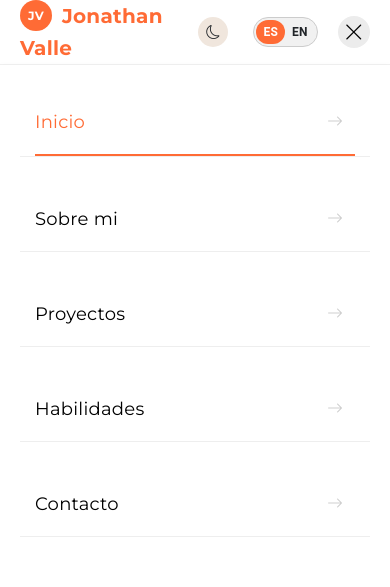
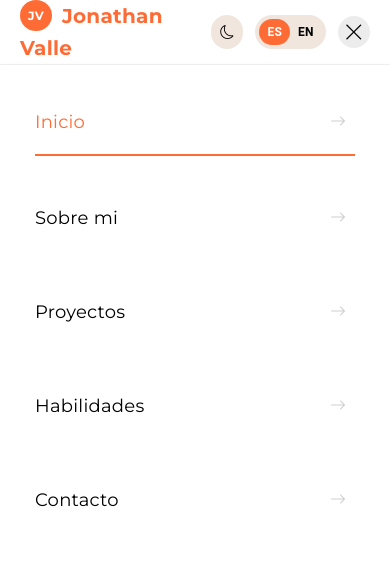
Before and after one commit to JonathanValle12/portafolio, an Angular app: page / in a window 390 px wide. Both pictures are taken after a click on the button 353 px from the left and 32 px from the top of the page. Shown: the top 587 px of the page. Built offline with nearby package versions, Linux system fonts and the light colour scheme.

Commit message:
Terminado Responsive Cabecera

```diff
--- a/src/app/components/header/header.component.css
+++ b/src/app/components/header/header.component.css
@@ -1,16 +1,24 @@
 .cabecera {
   width: 100%;
-    display: flex;
-    justify-content: space-evenly;
-    align-items: center;
   background-color: var(--fondo-header-color);
   position: fixed;
   border-bottom: 1px solid #f1f1f1;
   height: 65px;
   z-index: 99999;
+  display: flex;
+  justify-content: center; /* 👈 centramos el contenedor */
+}
+
+.cabecera-contenido {
+  display: flex;
+  align-items: center;
+  justify-content: space-between; /* reparte logo - nav - selector */
+  width: 100%;
+  max-width: 1500px;
+  margin: 0 20px;
 }
 .cabecera nav a {
-    color: #000000;
+    color: var(--text-color-nav);
     font-family: 'Montserrat', monospace;
     font-weight: normal;
     transition: color 0.5s ease, font-weight 0.3s ease;
@@ -22,12 +30,12 @@
 }
 .cabecera a.active {
     color: #FF6B35 !important;
-    border-bottom: 2px solid #FF6B35;
+    border-bottom: 3px solid #FF6B35;
     font-weight: bold;
 }
 .cabecera .select-icon {
     display: flex;
-    gap: 25px;
+    gap: 12px;
 }
 .cabecera nav li {
     display: inline-block;
@@ -53,22 +61,15 @@
     margin-right: 10px;
     vertical-align: bottom;
 }
-.cabecera .idioma-select {
-    border: none;
-    color: var(--primary-color);
-    cursor: pointer;
-    outline: none;
-    background-color: transparent !important;
-}
 .language-selector {
     display: flex;
-    background-color: #f1f1f1;
+    background-color: var(--background-nav-select-icon);
+    color: var(--text-color-nav);
     border-radius: 50px;
-    border: 1px solid #ccc;
-    padding: 2px;
+    padding: 4px;
 }
 .language-option {
-    padding: 2px 7px;
+    padding: 3px 8px;
     cursor: pointer;
     flex: 1;
     text-align: center;
@@ -82,14 +83,15 @@
     background-color: #FF6B35;
     color: white;
 }
-.language-option:hover {
-    background-color: #ddd;
+.language-option:not(.selected):hover {
+    color: #FF6B35;
 }
 .cabecera i:first-child {
-    background-color:rgb(240 230 221);
+    background-color:var(--background-nav-select-icon);
+    color: var(--text-color-nav);
     border-radius: 50px;
     padding: 7px;
-    width: 30px;
+    width: 32px;
     display: flex;
     justify-content: center;
     align-items: center;
@@ -125,10 +127,7 @@
         display: flex;
     }
     .cabecera nav.nav-container li {
-        display: block;
         margin-bottom: 25px;
-        list-style: none;
-        border-bottom: 1px solid #eee;
         margin-top: 20px;
     }
     .cabecera nav.nav-container a {
@@ -155,19 +154,16 @@
         color: #000;
         padding: 6px;
         font-size: 20px;
-        margin: 0 20px;
+        margin-left: 12px;
     }
     .cabecera h2 {
         width: 100%;
-        margin-left: 20px;
     }
     .cabecera nav .icono-derecha {
         float: right;
         font-size: 16px;
         color: #cecece;
-        margin-right: 5px;
         background-color: #fff;
-
         display: inline;
     }
 }
--- a/src/app/components/header/header.component.html
+++ b/src/app/components/header/header.component.html
@@ -1,12 +1,13 @@
 <header class="cabecera">
+    <div class="cabecera-contenido">
         <h2 class="titulo" [ngClass]="{'show-titulo': showMenu}"><span>JV</span>Jonathan Valle</h2>
         <section>
             <nav class="nav-container" [ngClass]="{'show-menu' : showMenu}">
-            <li><a href="javascript:void(0)" (click)="scrollToSection('inicio'); toggleMenu()" [class.active]="activeSection === 'inicio'">{{ getTranslation('home')}}<i *ngIf="activeSection === 'inicio'" class="bi bi-arrow-right icono-derecha"></i></a></li>
-            <li><a href="javascript:void(0)" (click)="scrollToSection('sobre-mi'); toggleMenu()" [class.active]="activeSection === 'sobre-mi'">{{ getTranslation('aboutMe')}}<i *ngIf="activeSection === 'inicio'" class="bi bi-arrow-right icono-derecha"></i></a></li>
-            <li><a href="javascript:void(0)" (click)="scrollToSection('proyectos'); toggleMenu()" [class.active]="activeSection === 'proyectos'">{{ getTranslation('projects')}}<i *ngIf="activeSection === 'inicio'" class="bi bi-arrow-right icono-derecha"></i></a></li>
-            <li><a href="javascript:void(0)" (click)="scrollToSection('habilidades'); toggleMenu()" [class.active]="activeSection === 'habilidades'">{{ getTranslation('skills')}}<i *ngIf="activeSection === 'inicio'" class="bi bi-arrow-right icono-derecha"></i></a></li>
-            <li><a href="javascript:void(0)" (click)="scrollToSection('contacto'); toggleMenu()" [class.active]="activeSection === 'contacto'">{{ getTranslation('contact')}}<i *ngIf="activeSection === 'inicio'" class="bi bi-arrow-right icono-derecha"></i></a></li>
+                <li><a href="javascript:void(0)" (click)="scrollToSection('inicio'); toggleMenu()" [class.active]="activeSection === 'inicio'">{{ getTranslation('home')}}<i class="bi bi-arrow-right icono-derecha"></i></a></li>
+                <li><a href="javascript:void(0)" (click)="scrollToSection('sobre-mi'); toggleMenu()" [class.active]="activeSection === 'sobre-mi'">{{ getTranslation('aboutMe')}}<i class="bi bi-arrow-right icono-derecha"></i></a></li>
+                <li><a href="javascript:void(0)" (click)="scrollToSection('proyectos'); toggleMenu()" [class.active]="activeSection === 'proyectos'">{{ getTranslation('projects')}}<i class="bi bi-arrow-right icono-derecha"></i></a></li>
+                <li><a href="javascript:void(0)" (click)="scrollToSection('habilidades'); toggleMenu()" [class.active]="activeSection === 'habilidades'">{{ getTranslation('skills')}}<i class="bi bi-arrow-right icono-derecha"></i></a></li>
+                <li><a href="javascript:void(0)" (click)="scrollToSection('contacto'); toggleMenu()" [class.active]="activeSection === 'contacto'">{{ getTranslation('contact')}}<i class="bi bi-arrow-right icono-derecha"></i></a></li>
             </nav>
         </section>
         <section>
@@ -32,4 +33,5 @@
         </section>
         <i *ngIf="showMenu" class="bi bi-x-lg" id="menu" (click)="toggleMenu()" aria-label="Close menu" role="button"></i>
         <i *ngIf="!showMenu" class="bi bi-list" id="menu" (click)="toggleMenu()" aria-label="Open menu" role="button"></i>
+    </div>
 </header>
--- a/src/assets/css/theme-light.css
+++ b/src/assets/css/theme-light.css
@@ -19,4 +19,6 @@
     --background-card-border: rgb(225, 226, 255);
     --text-color-card: rgb(18, 55, 203);
     --background-color: #fff;
+    --text-color-nav: #000000;
+    --background-nav-select-icon: #f0e6dd;
 }
```
Also changed, not shown: src/assets/css/theme-dark.css (+5 -3 lines). Lines whose indentation alone changed are shown as unchanged.
